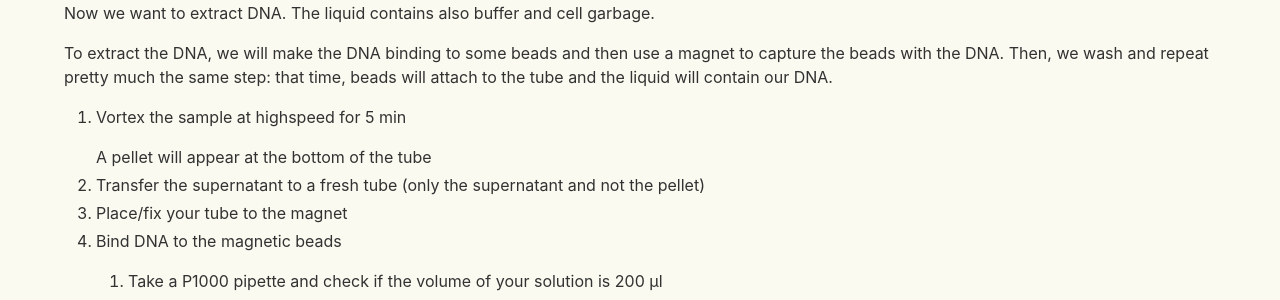
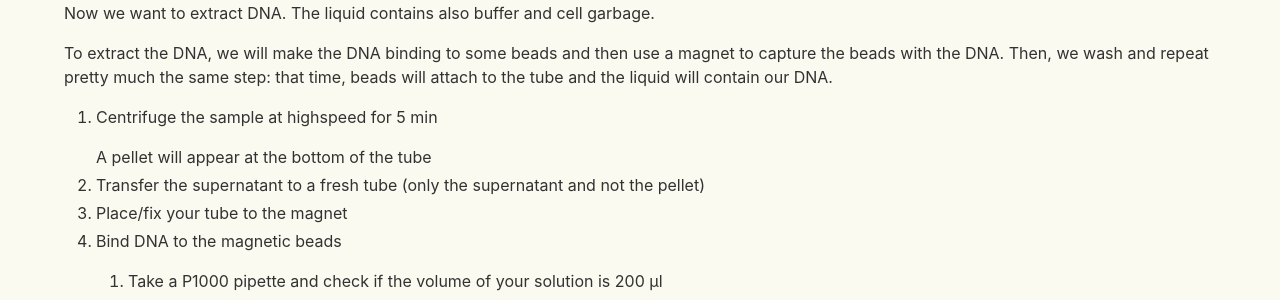
Before and after one commit to StreetScienceCommunity/StreetScienceCommunity.github.io, a Jekyll site: the page built from _protocols/beer-dna-extraction.md, in a window 1280 px wide and 900 px high, scrolled down 6094 px. Shown: the part 153-453 px from the top of the window. Built offline with Jekyll 4.4.1, drawn with Linux system fonts in a browser that asks for light colours; nearby versions of some CDN libraries.

Commit message:
s/vortex/centrifuge

```diff
--- a/_protocols/beer-dna-extraction.md
+++ b/_protocols/beer-dna-extraction.md
@@ -120,7 +120,7 @@
 To extract the DNA, we will make the DNA binding to some beads and then use a magnet to capture the beads with the DNA. Then, we wash and repeat pretty much the same step: that time, beads will attach to the tube and the
 liquid will contain our DNA.
 
-1. Vortex the sample at highspeed for 5 min
+1. Centrifuge the sample at highspeed for 5 min
 
     A pellet will appear at the bottom of the tube
 
```
